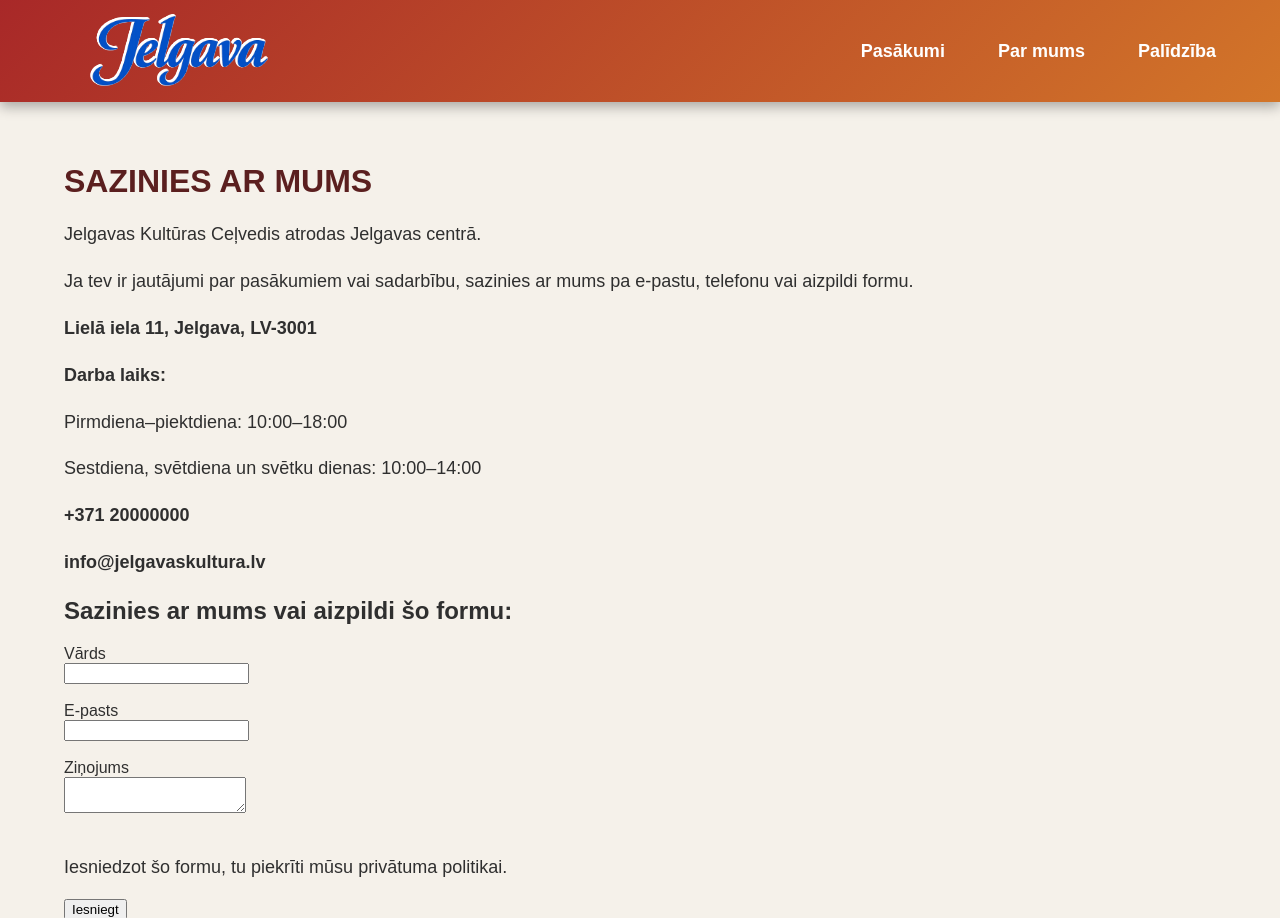
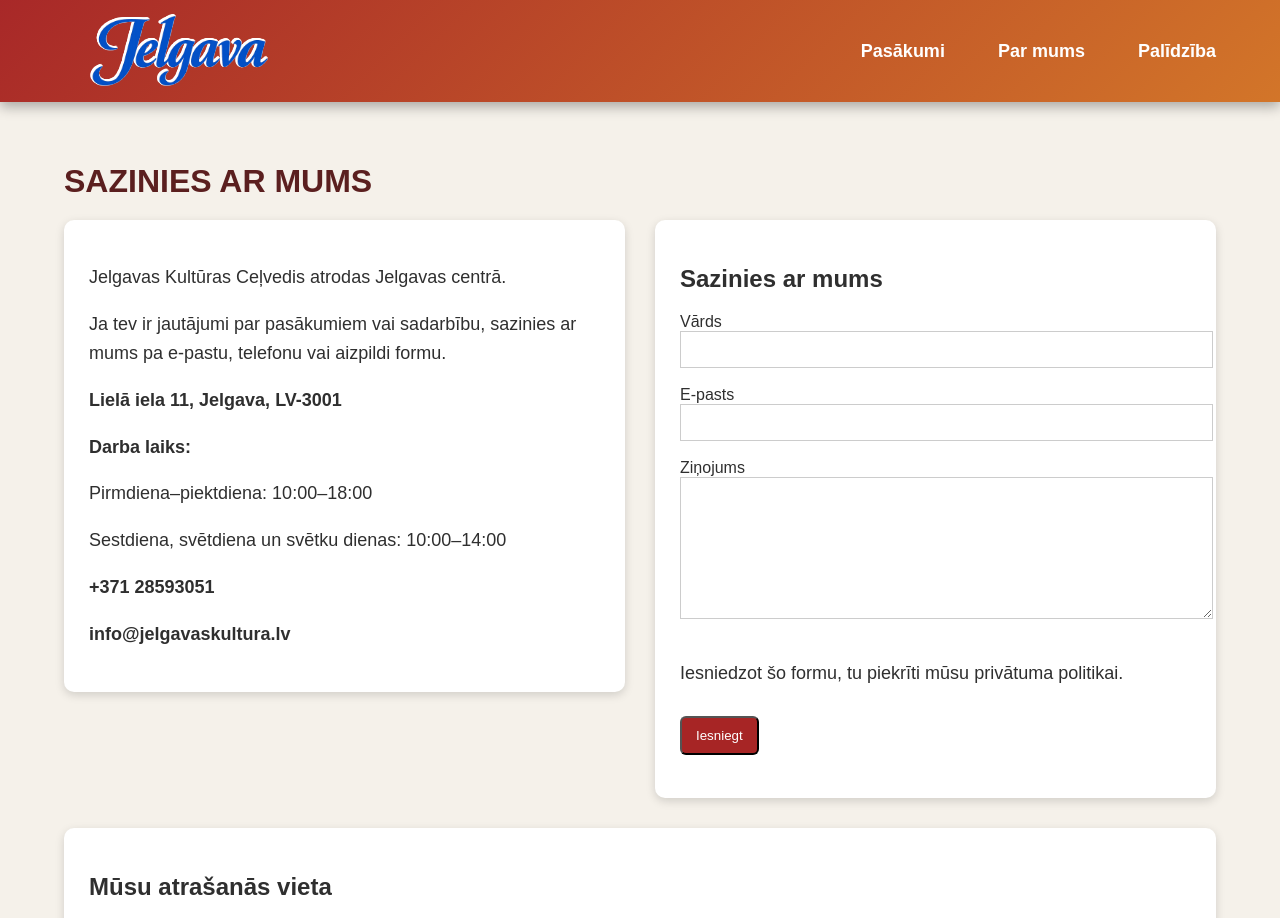
Before and after one commit to ReinisSmilga/Programesanas-projekts, a Flask app: page /palidzibas in a window 1280 px wide. Shown: the top 918 px of the page. Run offline with Flask 3, Linux system fonts and the light colour scheme.

Commit message:
pārtaisiju help.html

```diff
--- a/static/style.css
+++ b/static/style.css
@@ -10,7 +10,7 @@ body {
     padding: 0;
     display: flex;
     flex-direction: column;
-    min-height: 100vh;
+    min-height: 100%;
 }
 
 header {
@@ -46,6 +46,7 @@ nav a {
 
 nav a:hover {
     background-color: rgba(255, 255, 255, 0.18);
+    border-radius: 10px;
 }
 
 main {
@@ -168,6 +169,53 @@ footer p {
     display: block;
 }
 
+.help_content {
+    display: flex;
+    gap: 30px;
+    align-items: flex-start;
+}
+
+.help_info {
+    width: 50%;
+    background-color: white;
+    padding: 25px;
+    border-radius: 10px;
+    box-shadow: 0 3px 10px rgba(0,0,0,0.15);
+}
+
+.help_form {
+    width: 50%;
+    background-color: white;
+    padding: 25px;
+    border-radius: 10px;
+    box-shadow: 0 3px 10px rgba(0,0,0,0.15);
+}
+
+.help_form input,.help_form textarea {
+    width: 100%;
+    padding: 10px;
+    border: 1px solid #ccc;
+}
+
+.help_form textarea {
+    height: 120px;
+}
+
+.help_map {
+    margin-top: 30px;
+    background-color: white;
+    padding: 25px;
+    border-radius: 10px;
+    box-shadow: 0 3px 10px rgba(0,0,0,0.15);
+}
+
+.help_map iframe {
+    width: 100%;
+    height: 350px;
+    border: 0;
+    border-radius: 10px;
+}
+
 @media (max-width: 887px) {
     header {
         flex-direction: row;
@@ -207,7 +255,18 @@ footer p {
     .pc{
         display: none;
     }
-}
+
+    .help_content {
+    flex-direction: column;
+    }
+
+    .help_info,.help_form {
+        width: 93%;
+    }
+
+    .help_map iframe {
+        height: 300px;
+    }
 
 @media (min-width: 887px) {
     .mobile{
--- a/templates/help.html
+++ b/templates/help.html
@@ -5,6 +5,8 @@
 {% block content %}
 <h1>SAZINIES AR MUMS</h1>
 
+<div class="help_content">
+    <div class="help_info">
         <p>Jelgavas Kultūras Ceļvedis atrodas Jelgavas centrā.</p>
         <p>Ja tev ir jautājumi par pasākumiem vai sadarbību, sazinies ar mums pa e-pastu, telefonu vai aizpildi formu.</p>
 
@@ -14,10 +16,12 @@
         <p>Pirmdiena–piektdiena: 10:00–18:00</p>
         <p>Sestdiena, svētdiena un svētku dienas: 10:00–14:00</p>
 
-<p><strong>+371 20000000</strong></p>
+        <p><strong>+371 28593051</strong></p>
         <p><strong>info@jelgavaskultura.lv</strong></p>
+    </div>
 
-<h2>Sazinies ar mums vai aizpildi šo formu:</h2>
+    <div class="help_form">
+        <h2>Sazinies ar mums</h2>
 
         <form method="POST" onsubmit="this.reset(); document.getElementById('form-message').innerText='Iesniegts!'; return false;">
             <label for="name">Vārds</label><br>
@@ -31,8 +35,18 @@
 
             <p>Iesniedzot šo formu, tu piekrīti mūsu privātuma politikai.</p>
 
-    <button type="submit">Iesniegt</button>
+            <button type="submit" class="button">Iesniegt</button>
         </form>
 
         <p id="form-message"></p>
+    </div>
+</div>
+
+<div class="help_map">
+    <h2>Mūsu atrašanās vieta</h2>
+    <iframe
+        src="https://www.google.com/maps?q=Lielā iela 11, Jelgava, LV-3001&output=embed"
+        loading="lazy">
+    </iframe>
+</div>
 {% endblock %}
```
Lines whose indentation alone changed are shown as unchanged.
